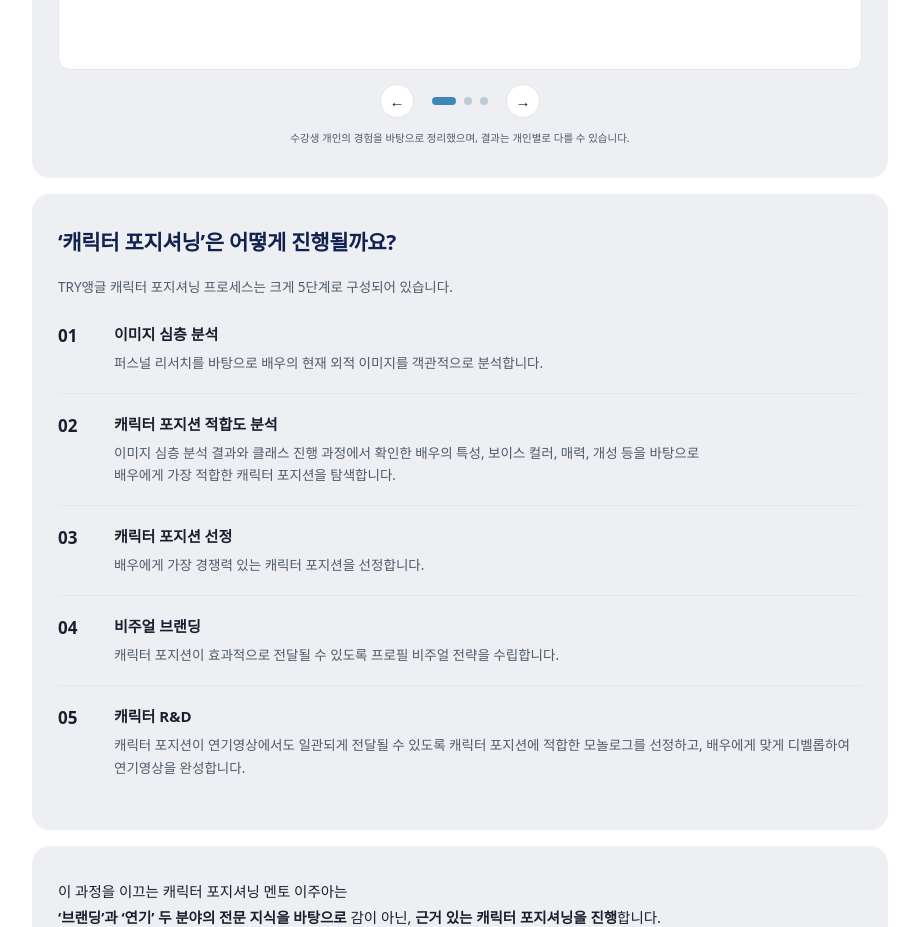
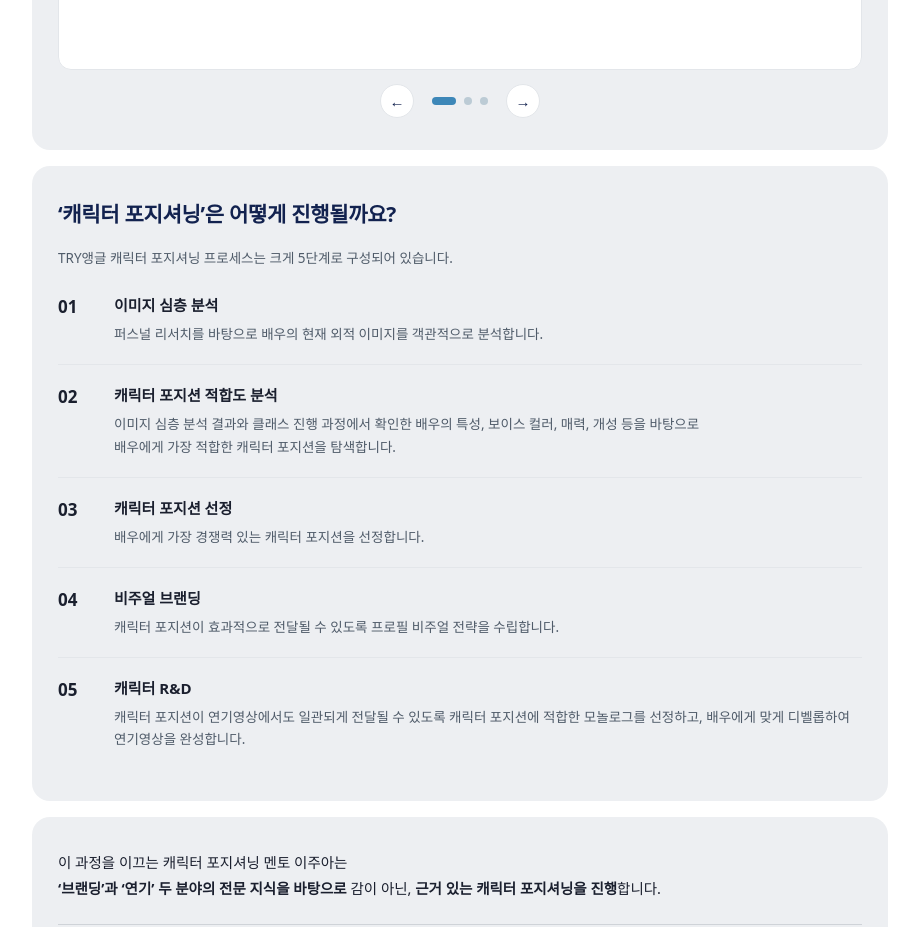
Before and after one commit to tkddnjs2959-lab/tryangle-homepage, a Next.js app: page / in a window 1280 px wide. Shown: the part 1240-2167 px from the top of the page, without its empty margins (34-953 px from the left). Built offline with nearby package versions, Linux system fonts and the light colour scheme; no server answers.

Commit message:
Remove student result disclaimer

```diff
--- a/src/app/StudentChangesCarousel.tsx
+++ b/src/app/StudentChangesCarousel.tsx
@@ -105,7 +105,6 @@ export default function StudentChangesCarousel() {
         </div>
         <button type="button" onClick={() => move('next')} aria-label="다음 수강생 사례">→</button>
       </div>
-      <p className={styles.changeNote}>수강생 개인의 경험을 바탕으로 정리했으며, 결과는 개인별로 다를 수 있습니다.</p>
     </section>
   );
 }
```
